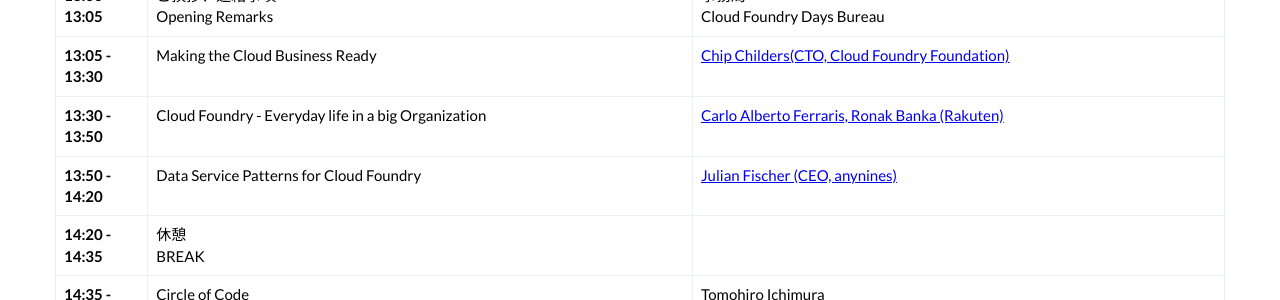
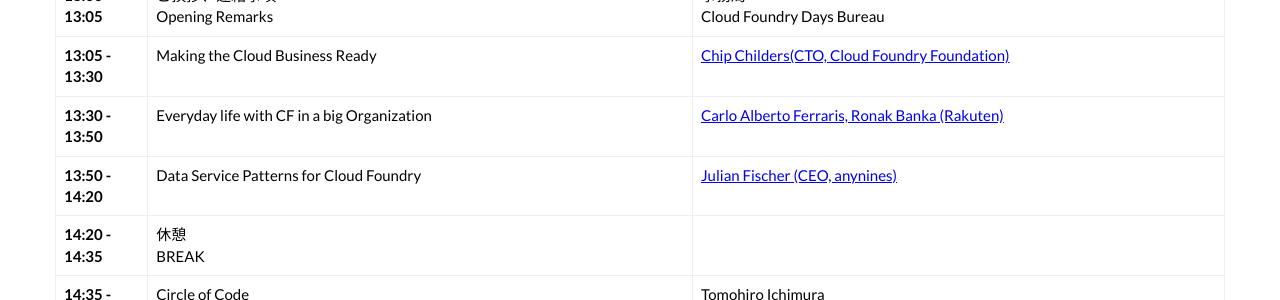
Before and after one commit to CloudFoundryDaysTokyo/2016, a Jekyll site: the page built from index.html, in a window 1280 px wide and 900 px high, scrolled down 1764 px. Shown: the part 154-454 px from the top of the window. Built offline with Jekyll 4.4.1, drawn with Linux system fonts in a browser that asks for light colours.

Commit message:
楽天の方の発表タイトル修正、発表概要を追記

```diff
--- a/_includes/program.html
+++ b/_includes/program.html
@@ -33,8 +33,8 @@
             </tr>
             <tr>
               <th scope="row">13:30 - 13:50</th>
-              <td>Cloud Foundry - Everyday life in a big Organization</td>
-              <td><a href="JavaScript:void(0)" onclick="popWindow('img/carlo_ronak.jpg', 'Carlo Alberto Ferraris, Ronak Banka (Rakuten)', 'To be defined.'); return false">Carlo Alberto Ferraris, Ronak Banka (Rakuten)</a></td>
+              <td>Everyday life with CF in a big Organization</td>
+              <td><a href="JavaScript:void(0)" onclick="popWindow('img/carlo_ronak.jpg', 'Carlo Alberto Ferraris, Ronak Banka (Rakuten)', 'Rakuten has been running the open-source version of Cloud Foundry internally for over 5 years. In this talk we will discuss our experience on three important topics: how we integrated Cloud Foundry with our internal systems, what are the most common issues users face when migrating their apps to Cloud Foundry and how to work with your users to make them advocates for the platform.'); return false">Carlo Alberto Ferraris, Ronak Banka (Rakuten)</a></td>
             </tr>
             <tr>
               <th scope="row">13:50 - 14:20</th>
```
